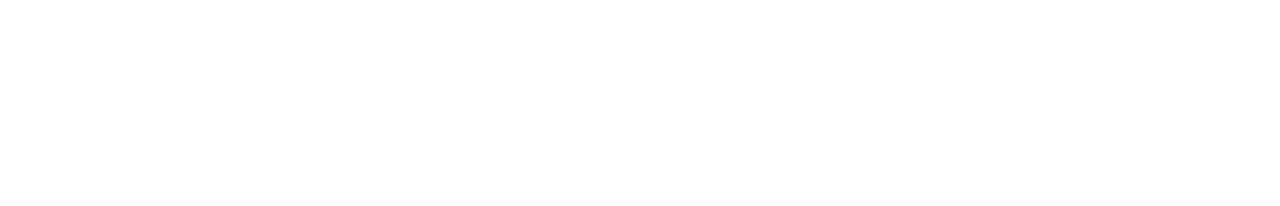
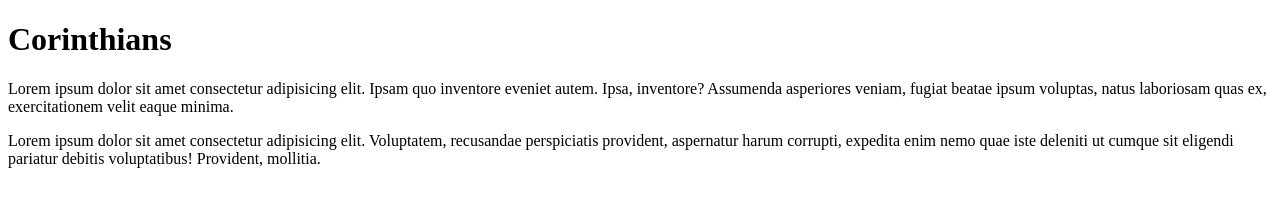
Before and after one commit to Ferprozin7/site7, a plain HTML site: page index.html in a window 1280 px wide. Drawn offline with Linux system fonts and the light colour scheme.

Commit message:
Add files via upload

```diff
--- a/index.html
+++ b/index.html
@@ -4,9 +4,16 @@
     <meta charset="UTF-8">
     <meta http-equiv="X-UA-Compatible" content="IE=edge">
     <meta name="viewport" content="width=device-width, initial-scale=1.0">
-    <title>virus gratis</title>
+    <title>FUT ON</title>
+    <link rel="stylesheet" href="estilo.css">
 </head>
 <body>
-
+    <h1>Corinthians</h1>
+    <p>
+     Lorem ipsum dolor sit amet consectetur adipisicing elit. Ipsam quo inventore eveniet autem. Ipsa, inventore? Assumenda asperiores veniam, fugiat beatae ipsum voluptas, natus laboriosam quas ex, exercitationem velit eaque minima.
+    </p>
+    <p>
+        Lorem ipsum dolor sit amet consectetur adipisicing elit. Voluptatem, recusandae perspiciatis provident, aspernatur harum corrupti, expedita enim nemo quae iste deleniti ut cumque sit eligendi pariatur debitis voluptatibus! Provident, mollitia.
+    </p>
 </body>
 </html>
```
Also changed, not shown: estilo.css (added).
